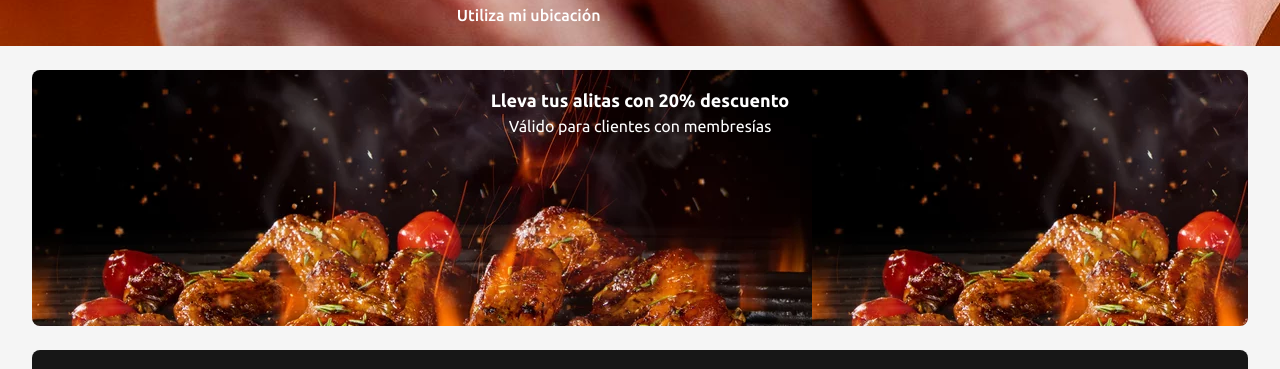
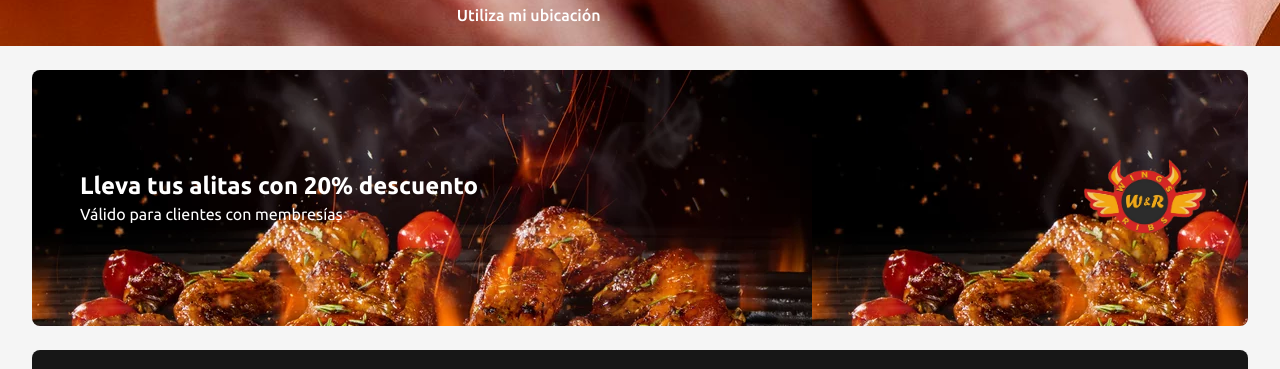
Before and after one commit to NSOrtiz/Wings-RibsFront, a React (Vite) app: page / in a window 1280 px wide. Shown: the part 253-622 px from the top of the page. Built offline with nearby package versions, Linux system fonts and the light colour scheme.

Commit message:
se ajusta banner de promocion

```diff
--- a/src/components/BannerPromos.jsx
+++ b/src/components/BannerPromos.jsx
@@ -4,13 +4,20 @@ import bannerExample from '../assets/BannerExample.webp';
 export default function BannerPromo() {
   return (
     <div
-      className="my-6 w-full min-h-64 rounded-lg text-white text-center py-4 bg-gradient-to-r from-black via-[#f39c12] to-[#7b0000]"
+      className="my-6 w-full min-h-64 rounded-lg text-white text-center py-4 bg-gradient-to-r from-black via-[#f39c12] to-[#7b0000] flex items-center"
       style={{
         backgroundImage: `url(${bannerExample})`,
       }}
     >
-      <h2 className="text-lg font-bold">Lleva tus alitas con 20% descuento</h2>
-      <p>Válido para clientes con membresías</p>
+      <div className="flex-grow text-left p-4 ms-8">
+        <h2 className="text-2xl font-bold">
+          Lleva tus alitas con 20% descuento
+        </h2>
+        <p>Válido para clientes con membresías</p>
+      </div>
+      <div className="me-10">
+        <img src="/images/W&R2.png" alt="logo" className="w-[125px] h-[80px]" />
+      </div>
     </div>
   );
 }
```
